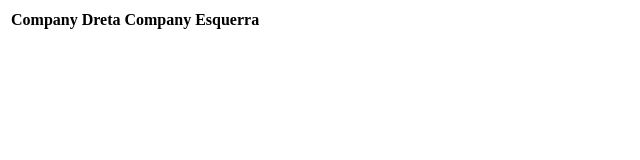
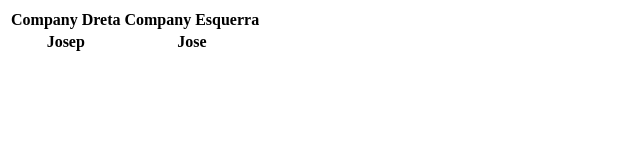
Before and after one commit to alejandroartess/examen_git2Daw, a plain HTML site: page index.html in a window 1280 px wide. Shown: the full height of the page, 0-640 px from the left. Drawn offline with Linux system fonts and the light colour scheme.

Commit message:
Añado compañeros

```diff
--- a/index.html
+++ b/index.html
@@ -10,6 +10,10 @@
             <th>Company Dreta</th>
             <th>Company Esquerra</th>
         </tr>
+        <tr>
+            <th>Josep</th>
+            <th>Jose</th>
+        </tr>
     </table>
 </body>
 </html>
```
